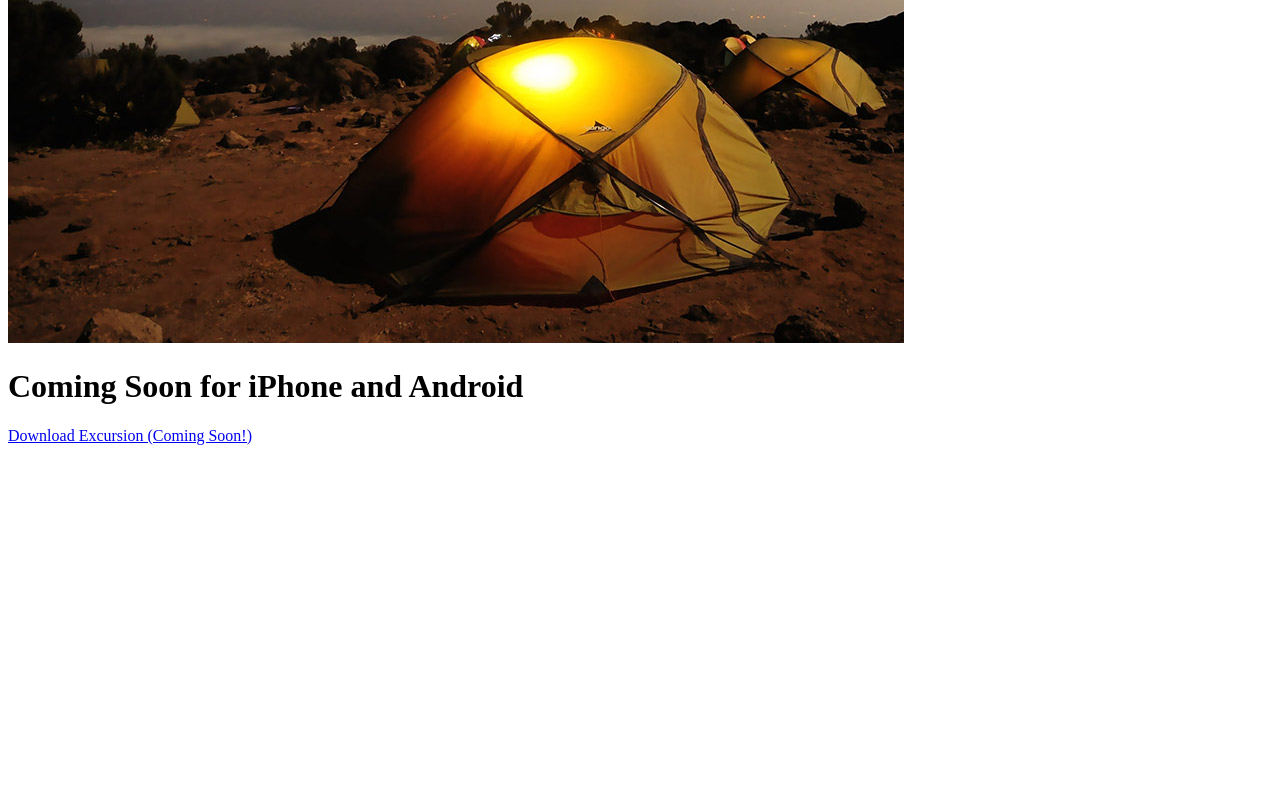
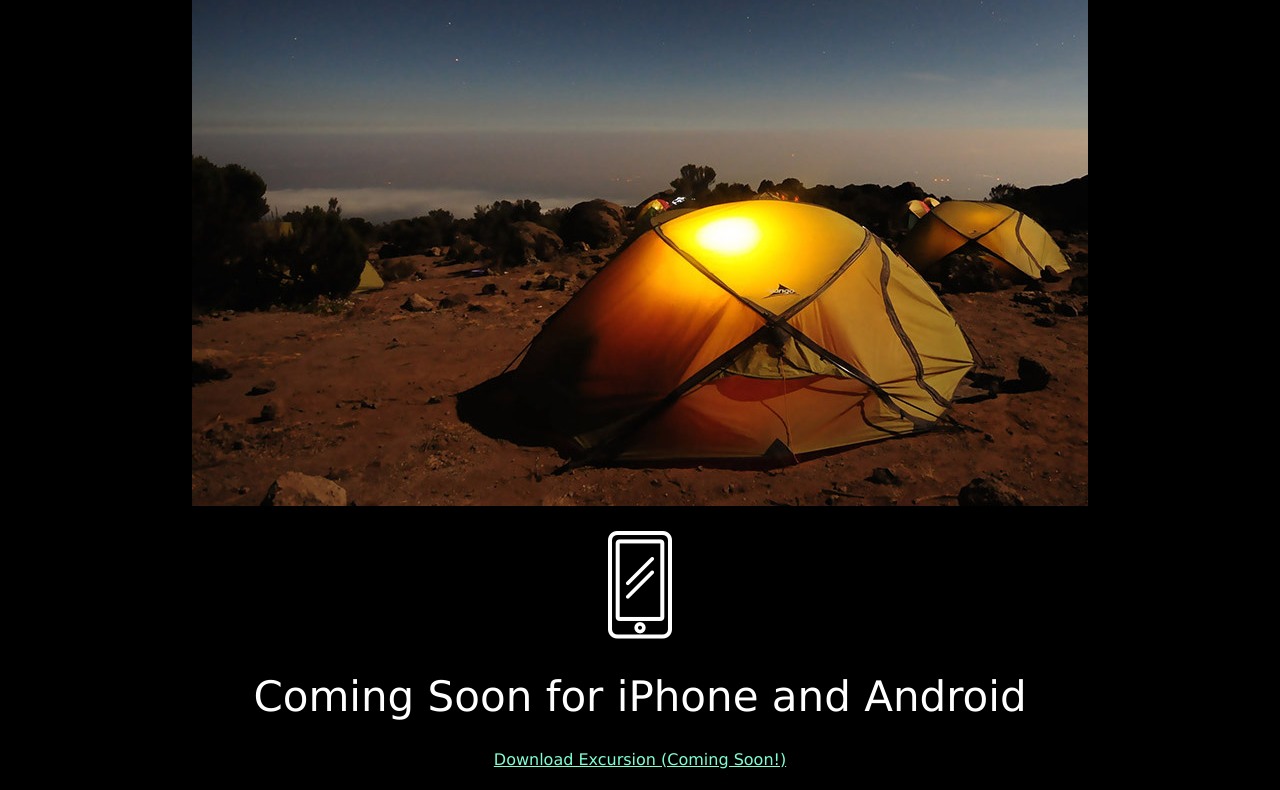
Before and after one commit to sduttonpro/excursion, a plain HTML site: page index.html in a window 1280 px wide. Shown: the part 576-1366 px from the top of the page. Before the commit the page ends 1029 px from the top, so only its background shows below. Drawn offline with Linux system fonts and the light colour scheme.

Commit message:
HTML Changes, CSS Initial Commit

```diff
--- a/index.html
+++ b/index.html
@@ -8,18 +8,22 @@
     <h1>Discover hidden places in the world around you</h1>
     <a href="#">Download Excursion (Coming soon!)</a>
     <div id="video">
-      <video src="resources/videos/excursion.mp4">
+      <p>
+        <video src="resources/videos/excursion.mp4" autoplay="1" loop="1">
+      </p>
     </div>
     <div id="description">
       <h1>Your personal travel guide</h1>
       <p>Excursion remembers places you like, and recommends new points of
         interest around you.</p>
       <img src="resources/images/camp.jpg">
-      <img src="resources/images/phone.png">
     </div>
     <div id="footer">
-      <h1>Coming Soon for iPhone and Android</h1>
-      <a href="#">Download Excursion (Coming Soon!)</a>
+      <p>
+        <img src="resources/images/phone.png">
+        <h1>Coming Soon for iPhone and Android</h1>
+        <a href="#">Download Excursion (Coming Soon!)</a>
+      <p>
     </div>
   </body>
 </html>
--- a/resources/css/style.css
+++ b/resources/css/style.css
@@ -0,0 +1,28 @@
+body {
+  background-color: black;
+  font-family: Verdana;
+  text-align: center;
+}
+
+a {
+  color: aquamarine;
+  font-size: 16px;
+}
+
+h1 {
+  font-weight: normal;
+  font-size: 50px;
+  color: white;
+  text-align: center;
+  font-weight: bold;
+}
+
+div h1 {
+  font-weight: 300;
+  font-size: 42px;
+}
+
+p{
+  font-size: 21px;
+  color: gray;
+}
```
